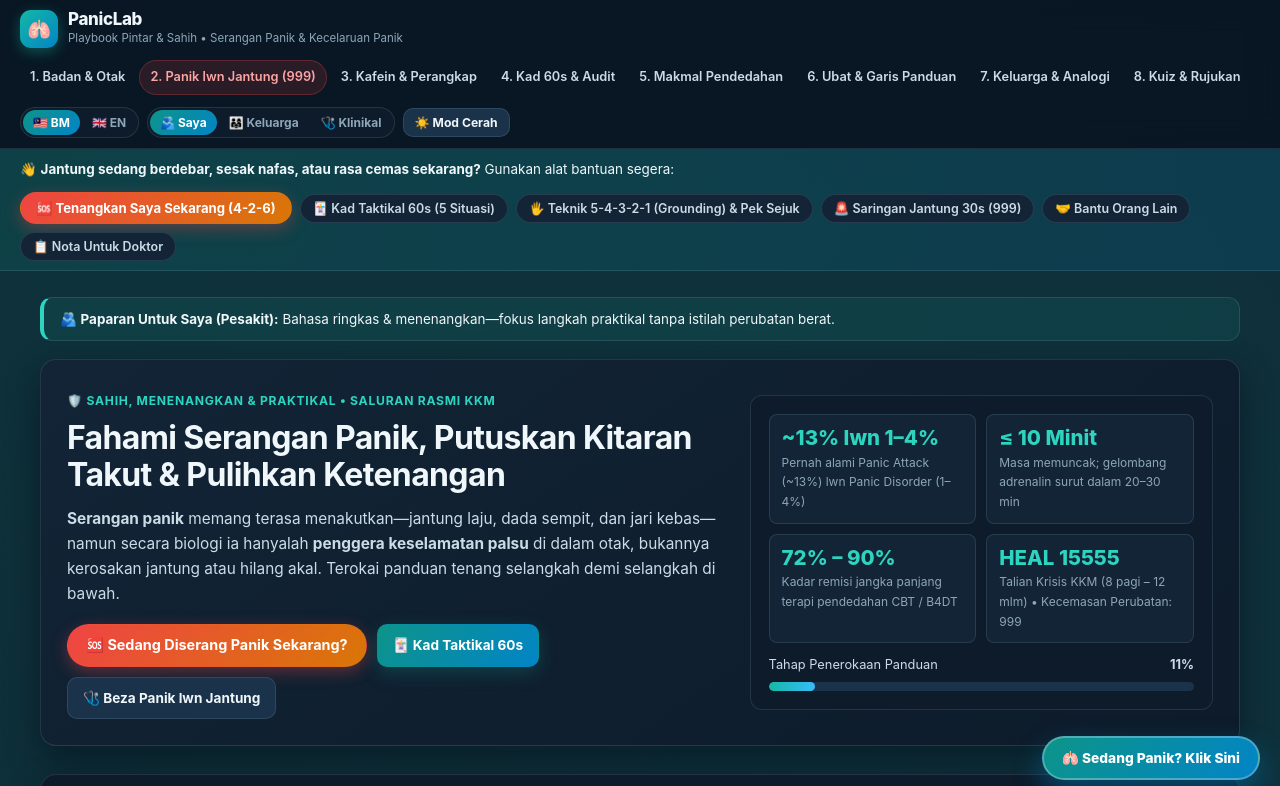
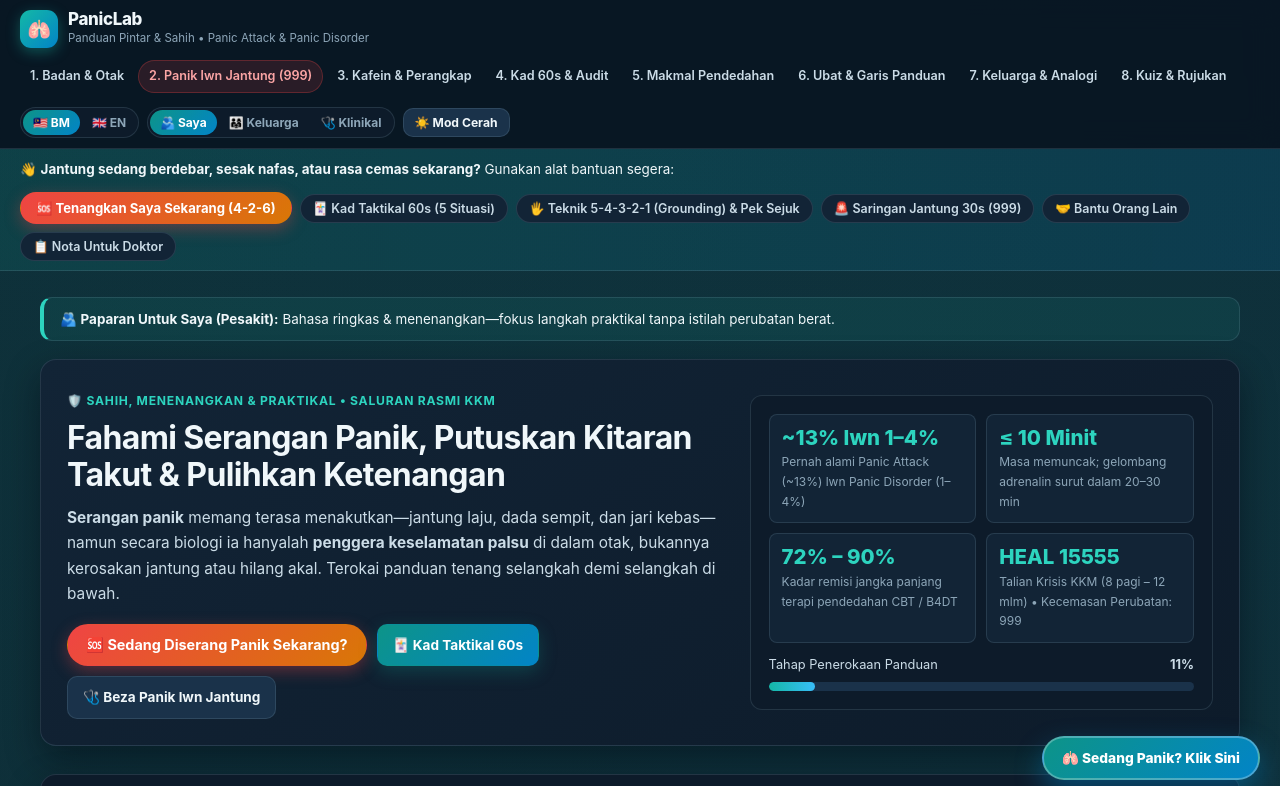
Before and after one commit to faizrobiah4690-design/paniclab, a plain HTML site: page index.html in a window 1280 px wide. Shown: the top 786 px of the page. Drawn offline with Linux system fonts and the light colour scheme.

Commit message:
Polish sticky header single-row nav, scroll-margin-top, and natural BM headings

```diff
--- a/css/styles.css
+++ b/css/styles.css
@@ -167,16 +167,26 @@ body.light-theme .topbar {
   display: flex;
   align-items: center;
   gap: 4px;
-  flex-wrap: wrap;
+  flex-wrap: nowrap;
+  overflow-x: auto;
+  max-width: 100%;
+  scrollbar-width: none;
+  padding-bottom: 2px;
+}
+
+.nav-links::-webkit-scrollbar {
+  display: none;
 }
 
 .nav-links a {
   text-decoration: none;
   color: var(--text-secondary);
-  font-size: 0.8rem;
+  font-size: 0.79rem;
   font-weight: 600;
-  padding: 6px 10px;
+  padding: 5px 10px;
   border-radius: 999px;
+  white-space: nowrap;
+  flex-shrink: 0;
   transition: background 0.18s, color 0.18s;
 }
 
@@ -497,6 +507,7 @@ body.light-theme .pill-danger {
 
 /* ======================= SECTIONS & GRIDS ======================= */
 .section-block {
+  scroll-margin-top: 118px;
   background: var(--bg-surface);
   border: 1px solid var(--border-subtle);
   border-radius: var(--radius-lg);
--- a/index.html
+++ b/index.html
@@ -14,7 +14,7 @@
         <div class="brand-mark" aria-hidden="true">🫁</div>
         <div>
           <span class="brand-title">PanicLab</span>
-          <span class="brand-sub" data-en="Trusted Guided Playbook • Panic Attack &amp; Panic Disorder">Playbook Pintar &amp; Sahih • Serangan Panik &amp; Kecelaruan Panik</span>
+          <span class="brand-sub" data-en="Trusted Guided Playbook • Panic Attack &amp; Panic Disorder">Panduan Pintar &amp; Sahih • Panic Attack &amp; Panic Disorder</span>
         </div>
       </a>
 
@@ -468,9 +468,9 @@
         </div>
 
         <div class="panel-card">
-          <h3 data-en="🧠 Interactive Body &amp; Brain Fear-Network Explorer">🧠 Peta Interaktif Organ &amp; Rangkaian Saraf Simpatetik</h3>
-          <p style="font-size:0.84rem; color:var(--text-secondary); margin:0 0 10px;" data-en="Click a glowing organ on the map or select from the list to demystify every scary panic sensation:">
-            Klik titik bercahaya pada rajah badan atau senarai di bawah untuk memahami punca sebenar setiap sensasi menakutkan:
+          <h3 data-en="🧠 Interactive Organ Map: What Happens Inside Your Body">🧠 Peta Interaktif: Apa Berlaku Pada Organ Semasa Panik</h3>
+          <p style="font-size:0.84rem; color:var(--text-secondary); margin:0 0 10px;" data-en="Click any labeled organ on the map or list below to see why every scary panic symptom is actually harmless:">
+            Klik mana-mana titik berlabel pada rajah badan atau senarai di bawah untuk memahami kenapa setiap simptom itu sebenarnya tidak berbahaya:
           </p>
 
           <div class="canvas-frame" style="margin-bottom:10px;">
```
